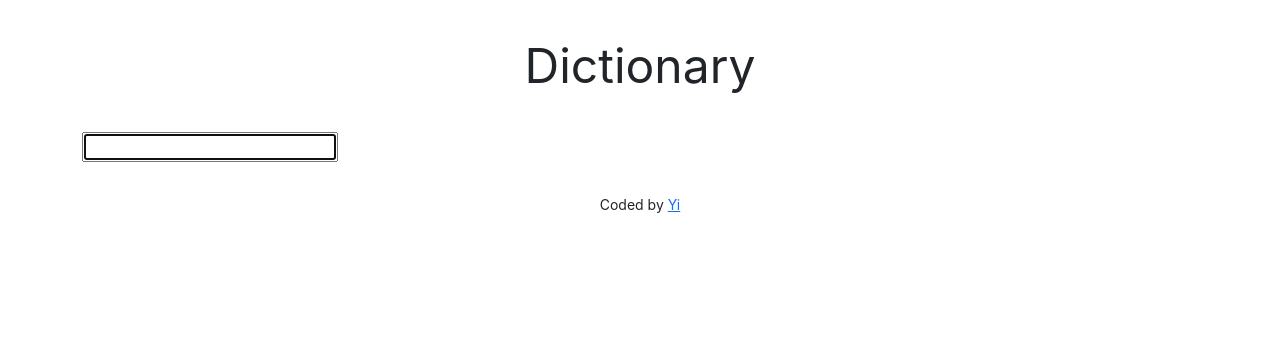
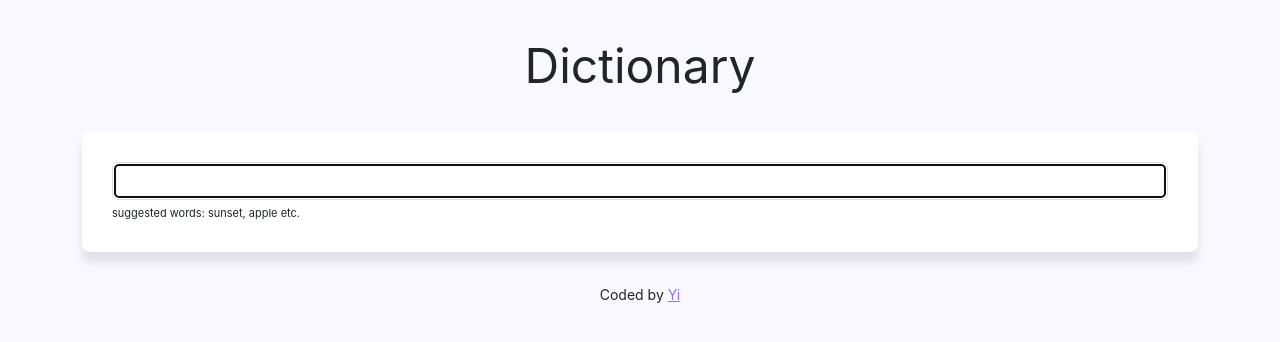
Before and after one commit to YiYiYiYiYiYiYiYiYiYiYi/dictionary-project, a React (Create React App) app: page / in a window 1280 px wide. Shown: the top 342 px of the page. Built offline with nearby package versions, Linux system fonts and the light colour scheme.

Commit message:
added styling

```diff
--- a/src/App.css
+++ b/src/App.css
@@ -1,9 +1,17 @@
+body {
+    background: #f9f8fe;
+}
+
 header {
     font-size: 48px;
     text-align: center;
     margin: 30px 0;
 }
 
+a {
+    color: #9670f4;
+}
+
 .App-footer{
     text-align: center;
     margin: 30px 0;
--- a/src/Dictionary.css
+++ b/src/Dictionary.css
@@ -0,0 +1,20 @@
+.Dictionary section {
+    background: white;
+    padding: 30px;
+    border-radius: 8px;
+    box-shadow: 0 10px 10px rgb(0 0 0 / 10%);
+    margin: 20px 0;
+}
+
+.Dictionary input {
+    width: 100%;
+    padding: 6px 4px;
+    border: 1px solid #ddd;
+    border-radius: 6px;
+    color: 333;
+}
+
+.Dictionary .hint {
+    font-size: 11px;
+    margin-top: 5px;
+}
--- a/src/Dictionary.js
+++ b/src/Dictionary.js
@@ -25,9 +25,14 @@
 
     return (
         <div className="Dictionary">
+            <section>
             <form onSubmit={search}>
                 <input type="search" autoFocus={true} onChange={handleKeywordChange}/>
             </form>
+            <div className="hint">
+                suggested words: sunset, apple etc.
+            </div>
+            </section>
             <Results results={results}/>
         </div>
     );
--- /dev/null
+++ b/src/Meaning.css
@@ -0,0 +1,11 @@
+.Meaning h3 {
+    font-size: 24px;
+    line-height: 1.5;
+    font-weight: bold;
+}
+
+.Meaning .example {
+    font-size: 14px;
+    opacity: 0.7;
+    font-style: italic;
+}
--- a/src/Meaning.js
+++ b/src/Meaning.js
@@ -1,5 +1,6 @@
 import React from "react";
 import Synonyms from "./Synonyms";
+import "./Meaning.css";
 
 export default function Meaning (props){
     return (
@@ -8,16 +9,11 @@
         {props.meaning.definitions.map(function(definition, index) {
             return (
                 <div key={index}>
-                    <p>
-                        <strong>Definition: </strong> {definition.definition}
-                        <br />
-                        <em>
-                            {definition.example}
-                        </em>
-                        <br />
-                        <Synonyms synonyms={definition.synonyms} />
+                    <div className="definition">{definition.definition}</div>
+                    <div className="example">{definition.example}</div>
+                    <Synonyms synonyms={definition.synonyms} />
 
-                    </p>
+
                 </div>
             )
         }
--- /dev/null
+++ b/src/Phonetics.css
@@ -0,0 +1,25 @@
+.Phonetics {
+    height: 60px;
+}
+
+.Phonetics a {
+    border: 1px solid #ddd;
+    text-decoration: none;
+    padding: 10px 20px;
+    border-radius: 20px;
+    font-size: 13px;
+    font-weight: bold;
+    border-radius: 20px;
+    transition: all 150ms ease-in-out;
+    margin-right: 10px;
+}
+
+.Phonetics a:hover {
+    background: #9670f4;
+    color: white;
+}
+
+.Phonetics .text {
+    opacity: 0.5;
+    font-weight: bold;
+}
--- a/src/Phonetics.js
+++ b/src/Phonetics.js
@@ -1,4 +1,5 @@
 import React from "react";
+import "./Phonetics.css"
 
 export default function Phonetics(props){
     return (
@@ -6,8 +7,9 @@
             <a href={props.phonetic.audio} target="_blank" rel="noreferrer">
                 Listen
             </a>
-            <br />
+            <span className="text">
             {props.phonetic.text}
+            </span>
         </div>
     );
 }
--- /dev/null
+++ b/src/Results.css
@@ -0,0 +1,5 @@
+.Results h2{
+    font-size: 36px;
+    font-weight: bold;
+    line-height: 1.5;
+}
--- a/src/Results.js
+++ b/src/Results.js
@@ -1,11 +1,14 @@
 import React from "react";
 import Meaning from "./Meaning";
 import Phonetics from "./Phonetics";
+import "./Results.css"
+
 
 export default function Results(props){
     if (props.results) {
     return (
         <div className="Results">
+            <section>
             <h2>{props.results.word}</h2>
             {props.results.phonetics.map(function(phonetic, index){
                 return (
@@ -14,11 +17,12 @@
                     </div>
                 );
             })}
+            </section>
             {props.results.meanings.map(function (meaning, index){
                 return (
-                    <div key={index}>
+                    <section key={index}>
                         <Meaning meaning = {meaning} />
-                    </div>
+                    </section>
                 );
             })}
         </div>
```
Also changed, not shown: src/Synonyms.css (added, +10 -0 lines).
